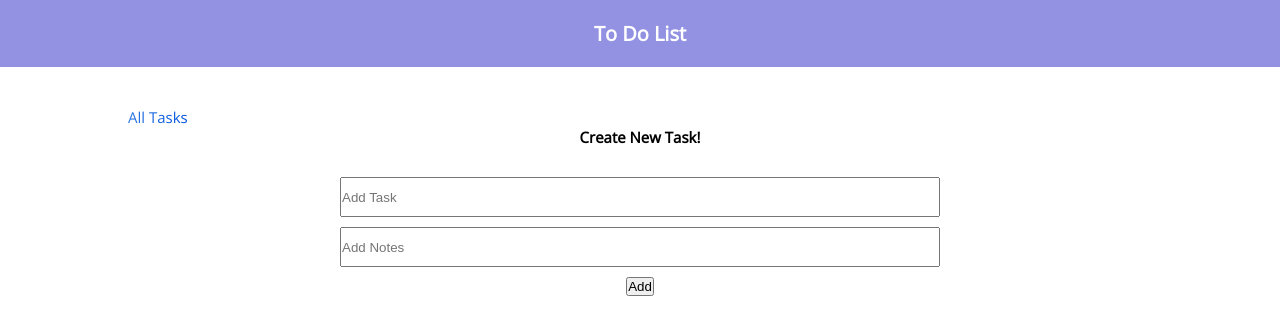
After one commit to Phoenix32l/Abdullah_Crud_App, a Node server app: page /add-tasks in a window 1280 px wide. The commit adds this page. Shown: the top 335 px of the page. Run offline with Node 20, Linux system fonts and the light colour scheme; some libraries are stand-ins or nearby versions.

Commit message:
Some EJS stuff started

```diff
--- a/assets/css/style.css
+++ b/public/css/style.css
@@ -51,7 +51,7 @@ a {
 }
 
 
-#header nav{
+.header nav{
     background-color: #9291e2;
     padding: 2rem 0;
     width: 100%;
--- a/server.js
+++ b/server.js
@@ -18,7 +18,7 @@ app.use(bodyparser.urlencoded({extended: true}))
 app.set('view engine', 'ejs')
 
 // Load Assets
-app.use(express.static('public'))
+app.use('/public', express.static('public'));
 app.use('/css', express.static(__dirname + 'public/css'))
 app.use('/js', express.static(__dirname + 'public/js'))
 app.use('/img', express.static(__dirname + 'public/img'))
@@ -28,4 +28,8 @@ app.get('/', (req,res)=>{
     res.render("index");
 })
 
+app.get('/add-tasks', (req,res)=>{
+    res.render("add_tasks");
+})
+
 app.listen(3000,()=>{console.log(`Server is running on https//localhost:${3000}`)})
--- /dev/null
+++ b/views/add_tasks.ejs
@@ -0,0 +1,27 @@
+<!-- Header -->
+<%- include('partials/_header')%>
+<!-- Header -->
+
+    <!-- main  -->
+    <main class="main-site">
+        <div class="container">
+            <div class="nav-main">
+                <div class="filter">
+                    <a href="/add-tasks"><span class = "text-gradient"><i class = "fas fa-angle-double-left"></i>All Tasks</span></a>
+                </div>
+            </div>
+            <div class="form-header text-center">
+                <h2 class = "text-styling">Create New Task!</h2>
+            </div>
+
+            <%- include('partials/_form')%>
+
+
+        </div>
+    </main>
+    <!-- main  -->
+
+
+<!-- Footer -->
+<%- include('partials/_footer')%>
+<!-- Footer -->
--- a/views/adds_tasks.html
+++ b/views/adds_tasks.html
@@ -9,7 +9,7 @@
 </head>
 <body>
     <!-- header -->
-    <header id ="header">
+    <header class="header">
         <nav>
             <div class="container">
                 <div class="text-center">
--- a/views/index.html
+++ b/views/index.html
@@ -9,7 +9,7 @@
 </head>
 <body>
     <!-- header -->
-    <header id ="header">
+    <header class="header">
         <nav>
             <div class="container">
                 <div class="text-center">
--- /dev/null
+++ b/views/partials/_form.ejs
@@ -0,0 +1,9 @@
+<form method="POST" id="update_task">
+    <div class="new_task">
+        <div class="form-add">
+            <input type="text" name = "task" class = "text_input" placeholder="Add Task">
+            <input type="text" name = "notes" class = "text_input" placeholder="Add Notes">
+            <button type = "submit" class="btn text-dark update">Add</button>
+        </div>
+    </div>
+</form>
--- a/views/partials/header.ejs
+++ b/views/partials/_header.ejs
@@ -3,16 +3,18 @@
 <head>
     <meta charset="UTF-8">
     <meta name="viewport" content="width=device-width, initial-scale=1.0">
-    <title>Grade Tracker Crud App</title>
+    <link rel="stylesheet" href="../public/css/style.css">
+    <title>To Do List CRUD App</title>
 </head>
 <body>
     <!-- header -->
-    <header id ="header">
+    <header class="header">
         <nav>
             <div class="container">
                 <div class="text-center">
-                    <a href="/" class = "nav-brand text-dark">Grade Tracker</a>
+                    <a href="/" class = "nav-head">To Do List</a>
                 </div>
             </div>
         </nav>
     </header>
+ <!-- header -->
```
Also changed, not shown: views/index.ejs (+32 -2 lines), views/partials/_table.ejs (added, +15 -0 lines), views/partials/_footer.ejs (renamed from views/partials/footer.ejs).
